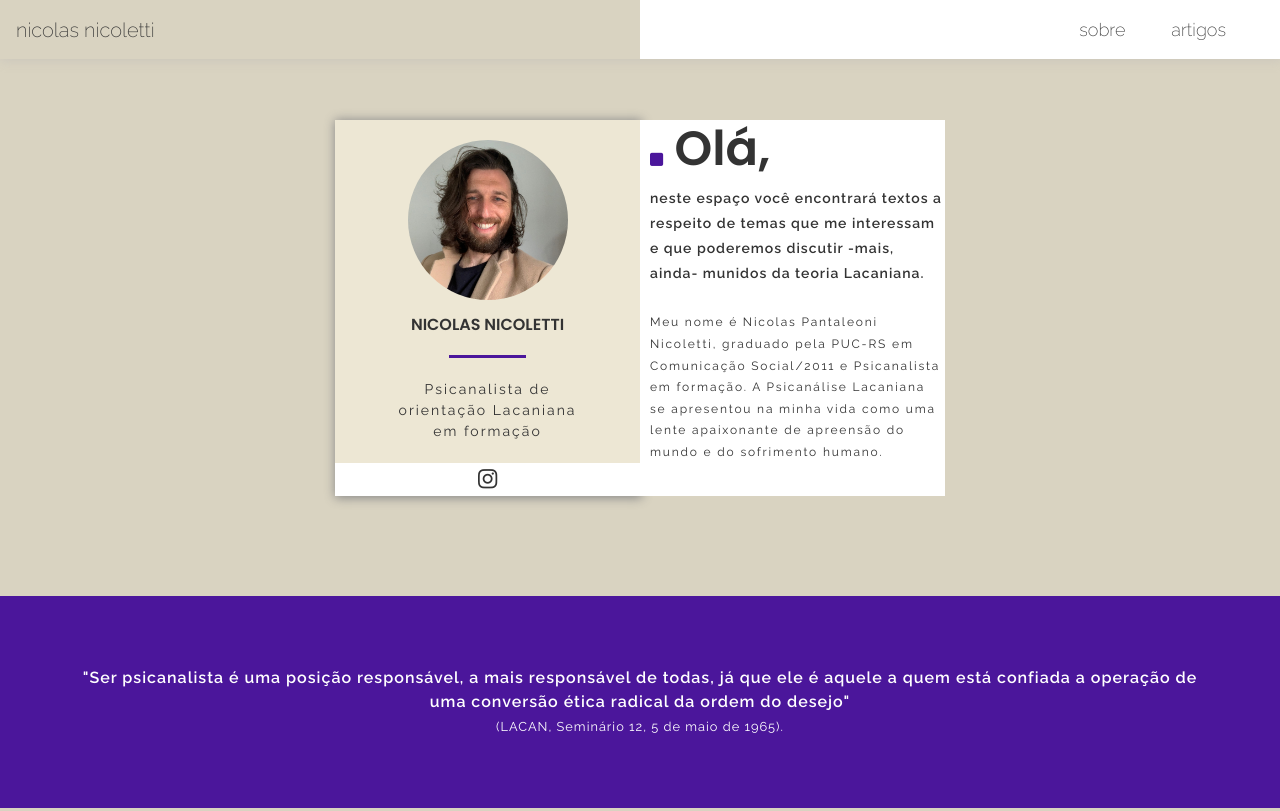
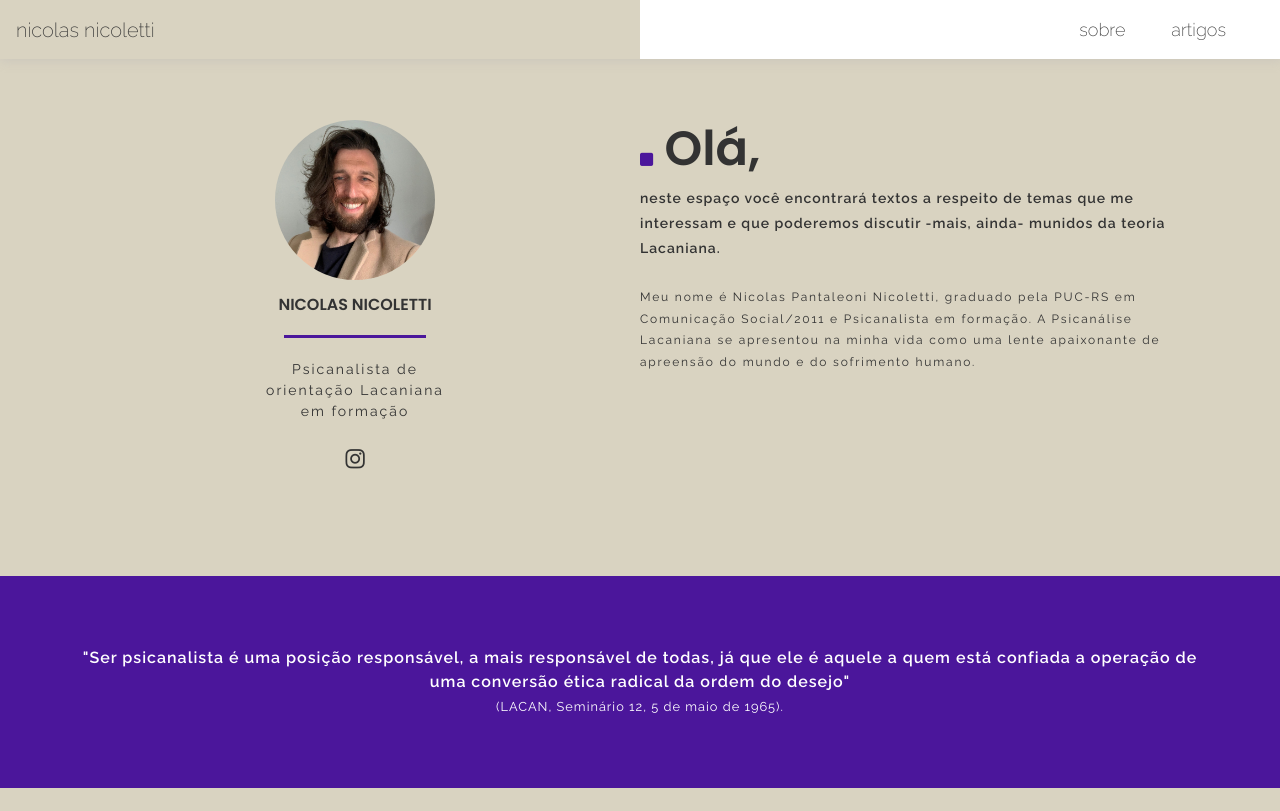
Before and after one commit to brustalli/Nicolas-Nicoletti-Project, a plain HTML site: page index.html in a window 1280 px wide. Shown: the top 811 px of the page. Drawn offline with nearby package versions, Linux system fonts and the light colour scheme.

Commit message:
Reviewing column design

```diff
--- a/src/style.css
+++ b/src/style.css
@@ -39,11 +39,6 @@ ul.navbar-nav li {
   color: #a89a9a !important;
 }
 
-#index {
-  max-width: 610px;
-  margin-left: 400px;
-}
-
 @media screen and (max-width: 1300px) {
   #index {
     margin: 0 auto;
@@ -67,11 +62,7 @@ ul.navbar-nav li {
   clear: both;
 }
 div #left-col {
-  background-color: #ede7d4;
-  box-shadow: 1px 1px 10px 1px #888888;
   text-align: center;
-  padding-top: 20px;
-  width: 50%;
 }
 img.profile {
   width: 160px;
@@ -94,22 +85,16 @@ h6.full-name {
 }
 
 a.logo-instagram {
-  background-color: #fff;
   color: #252020;
   font-size: 22px;
   display: block;
   margin: 0 auto;
 }
 
-div #right-col {
-  background-color: #fff;
-  padding-left: 10px;
-}
 
 @media screen and (max-width: 600px) {
   div #right-col {
     margin-top: 20px;
-    padding: 0 10px;
   }
 }
 
```
